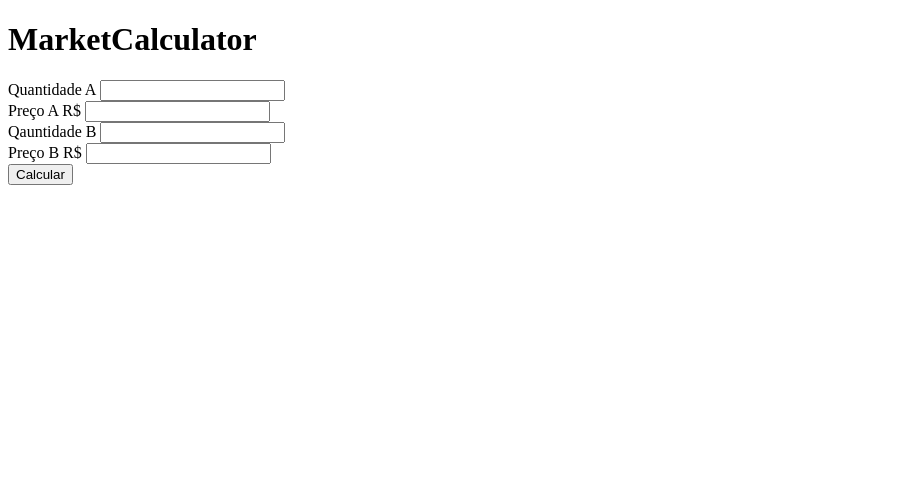
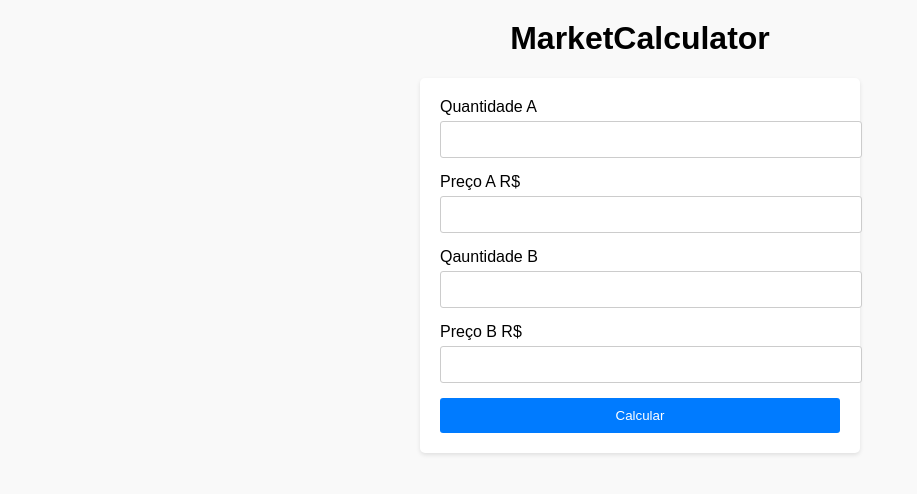
Before and after one commit to LFBG96/MarketCalculator, a plain HTML site: page index.html in a window 1280 px wide. Shown: the whole page, without its empty margins (0-917 px from the left). Drawn offline with Linux system fonts and the light colour scheme.

Commit message:
Add files via upload

```diff
--- a/index.html
+++ b/index.html
@@ -4,6 +4,61 @@
     <meta charset="UTF-8">
     <meta name="viewport" content="width=device-width, initial-scale=1.0">
     <title>MarketCalculator</title>
+    <style>
+        body {
+            font-family: Arial, sans-serif;
+            background-color: #f9f9f9;
+            margin: 0;
+            padding: 0;
+        }
+
+        h1 {
+            text-align: center;
+            margin-top: 20px;
+        }
+
+        form {
+            max-width: 400px;
+            margin: 0 auto;
+            background-color: #ffffff;
+            padding: 20px;
+            border-radius: 5px;
+            box-shadow: 0 2px 4px rgba(0, 0, 0, 0.1);
+        }
+
+        label {
+            display: block;
+            margin-bottom: 5px;
+        }
+
+        input[type="number"] {
+            width: 100%;
+            padding: 10px;
+            margin-bottom: 15px;
+            border: 1px solid #ccc;
+            border-radius: 3px;
+        }
+
+        input[type="button"] {
+            width: 100%;
+            padding: 10px;
+            background-color: #007bff;
+            color: #ffffff;
+            border: none;
+            border-radius: 3px;
+            cursor: pointer;
+        }
+
+        input[type="button"]:hover {
+            background-color: #0056b3;
+        }
+
+        #resultado {
+            text-align: center;
+            font-weight: bold;
+            margin-top: 20px;
+        }
+    </style>
 </head>
 <body>
     <h1>MarketCalculator</h1>
```
